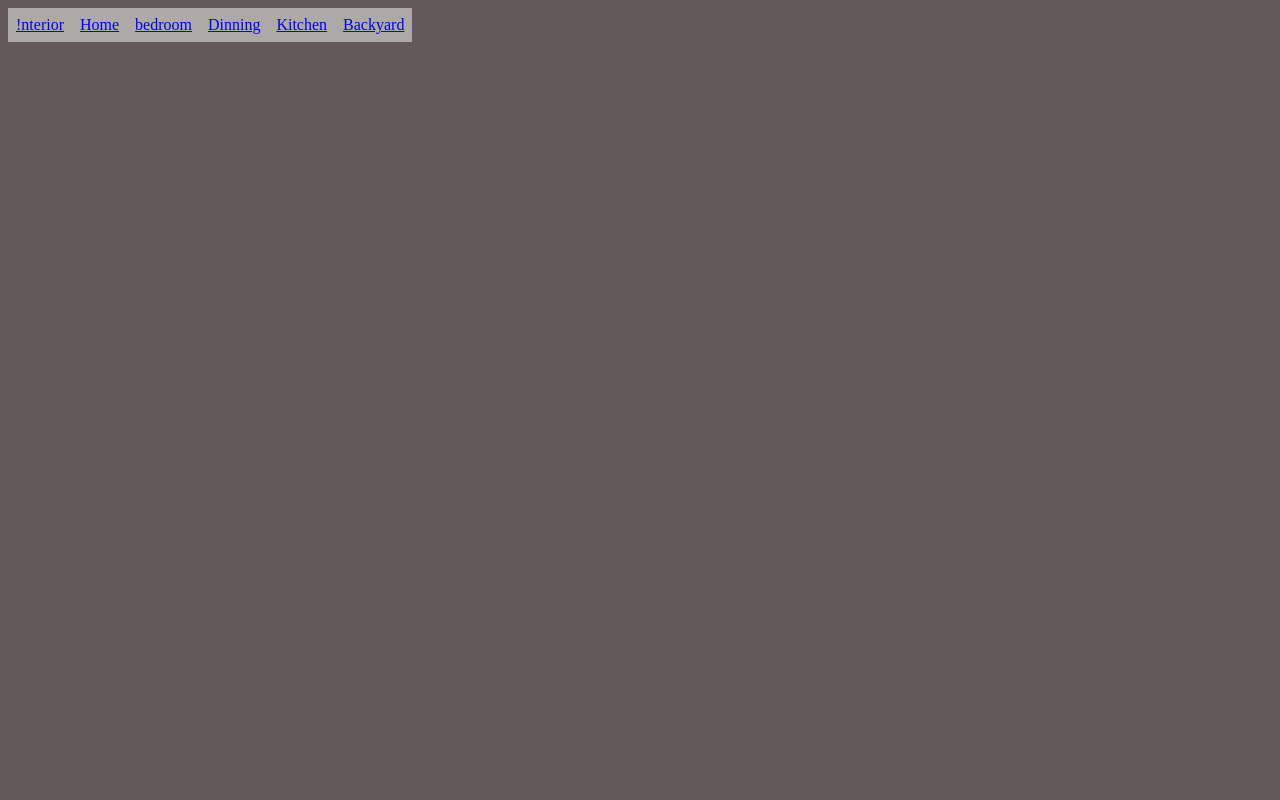
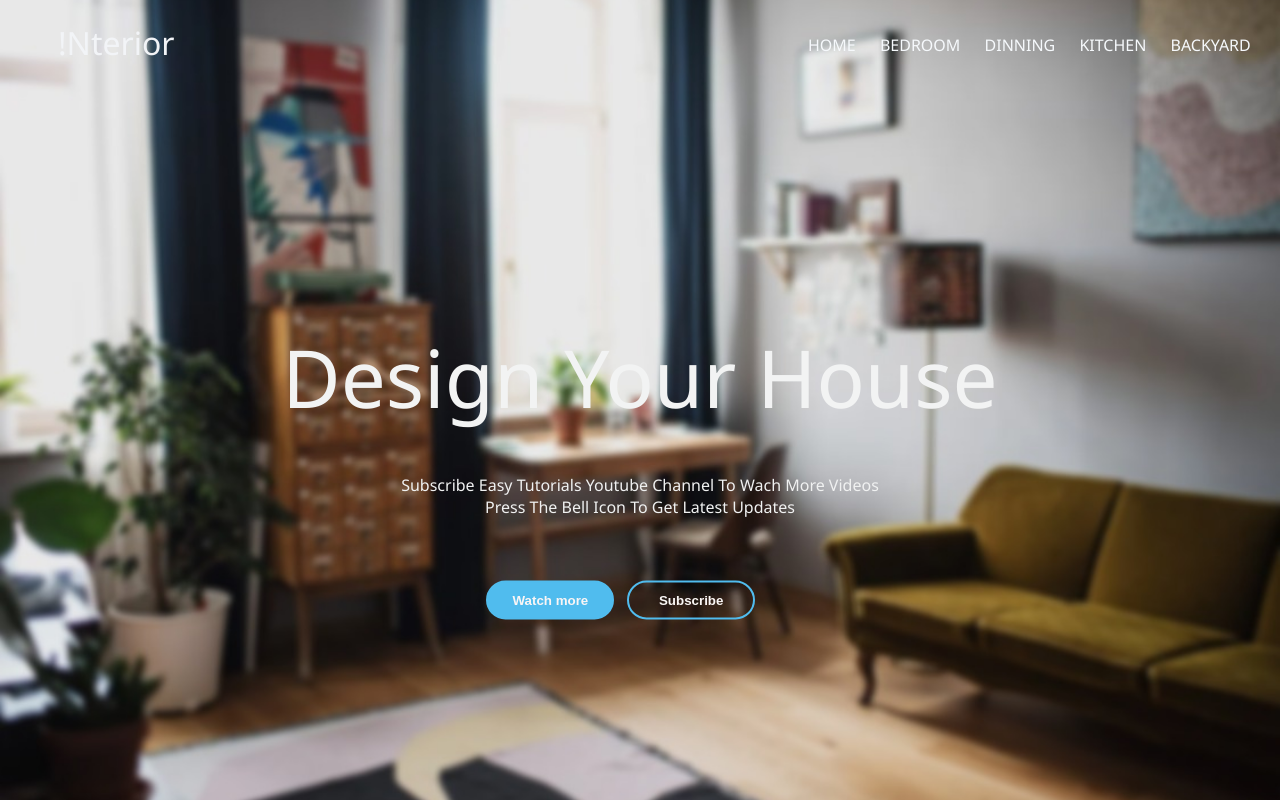
Before and after one commit to Shabab13462/class_task1-html-css, a plain HTML site: page index.html in a window 1280 px wide. Drawn offline with Linux system fonts and the light colour scheme.

Commit message:
creat interior design

```diff
--- a/index.html
+++ b/index.html
@@ -4,21 +4,35 @@
 <head>
     <meta charset="UTF-8">
     <meta name="viewport" content="width=device-width, initial-scale=1.0">
-    <title>class task</title>
+    <title>Task</title>
     <link rel="stylesheet" href="style.css">
 </head>
 
 <body>
 
+    <h1 id="interior">!Nterior </h1>
+    <div class="bgimage"></div>
 
-    <ul>
-        <li><a href="!nterior">!nterior</a></li>
-        <li><a href=home>Home</a></li>
-        <li><a href="bedroom">bedroom</a></li>
-        <li><a href="Dinning">Dinning</a></li>
-        <li><a href="Kitchen">Kitchen</a></li>
-        <li><a href="Backyard">Backyard</a></li>
-    </ul>
+    <div class="container">
+        <ul>
+            <li>HOME</li>
+            <li>BEDROOM</li>
+            <li>DINNING</li>
+            <li>KITCHEN</li>
+            <li>BACKYARD</li>
+
+        </ul>
+    </div>
+
+    <p id="design"> Design Your House</p>
+
+    <P id="text">Subscribe Easy Tutorials Youtube Channel To Wach More Videos <br> Press The Bell Icon To Get Latest
+        Updates
+    </P>
+
+
+    <button id="watch">Watch more</button>
+    <button id="subscribe">Subscribe</button>
 
 
 
--- a/style.css
+++ b/style.css
@@ -1,42 +1,107 @@
 body {
-    text-justify: ;
+    background: transparent;
+    background-image: url(./image\ interior.jpg);
+    background-size: cover;
+    background-repeat: no-repeat;
+    background-attachment: fixed;
+    background-position: center;
+    font-family: 'Segoe UI', Tahoma, Geneva, Verdana, sans-serif;
+
+}
+
+
+#interior {
+    color: rgb(242, 244, 247);
+    text-indent: 50px;
+    font-weight: 500;
+}
+
+div {
+    position: absolute;
+    top: 4px;
+    text-indent: 800px;
 }
 
 ul {
-    list-style-type: none;
-    /* Removes bullets */
-    margin: 0;
-    /* Resets margin */
-    padding: 0;
-    /* Resets padding */
-}
+    color: rgb(246, 249, 252);
+    inset-inline: none;
+    text-align: right;
+    font-size: 100;
+    font-weight: 500;
+    padding: 0%;
+    word-spacing: 20px;
+    line-height: 50px;
 
-body {
-    background-color: rgb(99, 89, 89);
-}
-
-li {
-    display: inline;
 }
 
 
 li {
-    float: left;
+    list-style: none;
+    display: inline;
+    margin-top: 50px;
+
+
+
+}
+
+#design {
+    color: rgb(242, 243, 243);
+    text-align: center;
+    font-size: 500%;
+    font-weight: 500;
+    position: absolute;
+    top: 37%;
+    left: 50%;
+    transform: translate(-50%, -50%);
+    z-index: 2;
+    width: 80%;
+    padding: 20px;
+    text-align: center;
+}
+
+#text {
+    color: rgb(240, 241, 241);
+    text-align: center;
+
+    position: absolute;
+    top: 60%;
+    left: 50%;
+    transform: translate(-50%, -50%);
+    width: 80%;
+    padding: 20px;
+    text-align: center;
+}
+
+#watch {
+    color: rgb(250, 245, 245);
+    background-color: rgb(80, 188, 238);
+    text-align: center;
+    font-weight: bold;
+    position: absolute;
+    top: 75%;
+    left: 43%;
+    transform: translate(-50%, -50%);
+    border: 2px solid rgb(80, 188, 238);
+    border-radius: 25px;
+    width: 10%;
+    padding: 10px;
+    text-align: center;
 }
 
 
-a {
-    display: block;
-    padding: 8px;
-    background-color: #ada9a9;
+#subscribe {
+    color: rgb(250, 246, 244);
+    background-color: transparent;
+    font-weight: bold;
+    text-align: center;
+    font-weight: bold;
+    position: absolute;
+    top: 75%;
+    left: 54%;
+    transform: translate(-50%, -50%);
+    border: 2px solid rgb(80, 188, 238);
+    border-radius: 25px;
+    width: 10%;
+    padding: 10px;
+    text-align: center;
 }
-
-navbar-nav>li {
-    padding-left: 30px;
-    padding-right: 30px;
-}
-
-
-ul {
-    text-size-adjust: 50;
-}
```
Also changed, not shown: image interior.jpg (added), image.jpg (added), image/background.jpeg (deleted).
